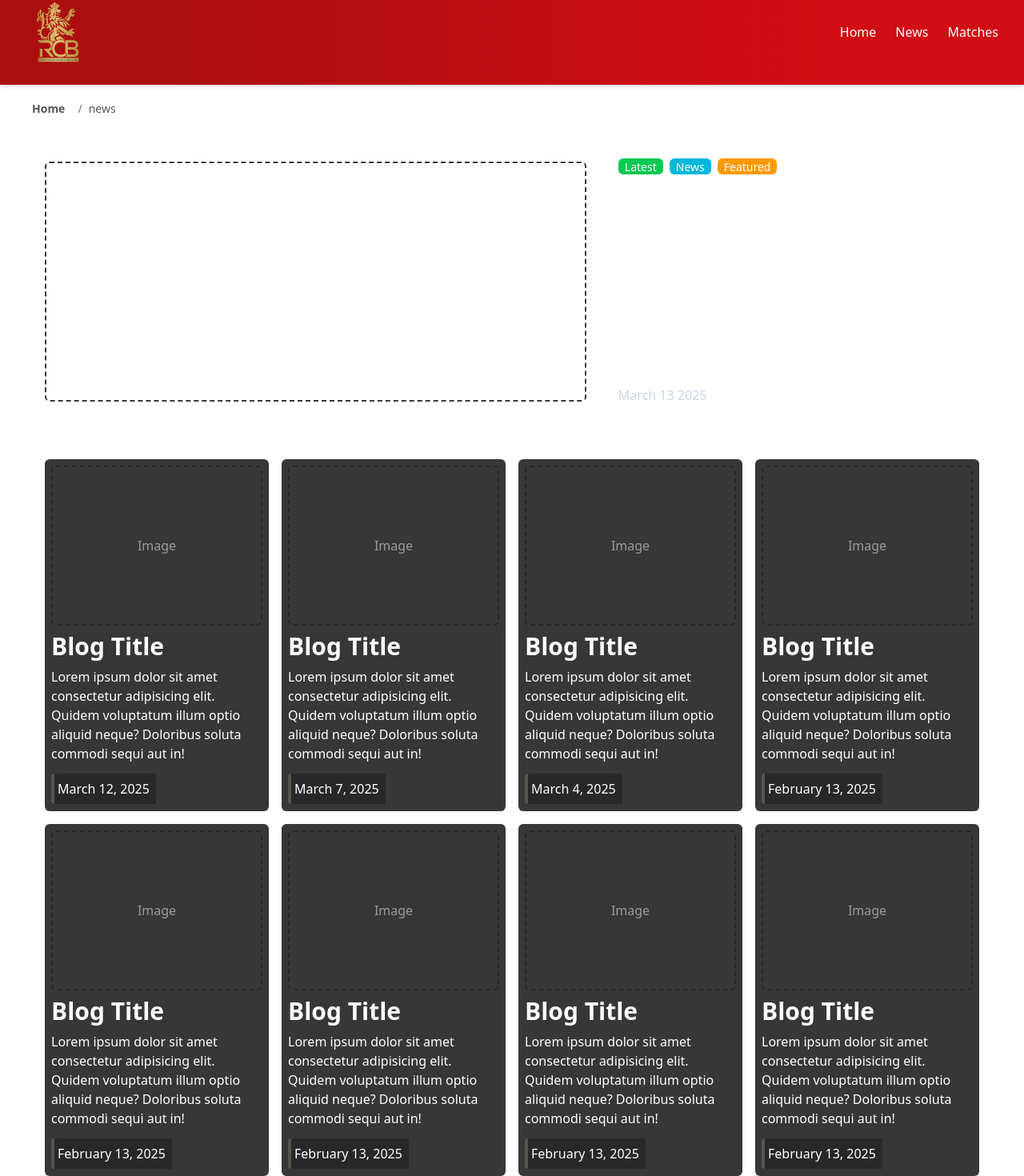
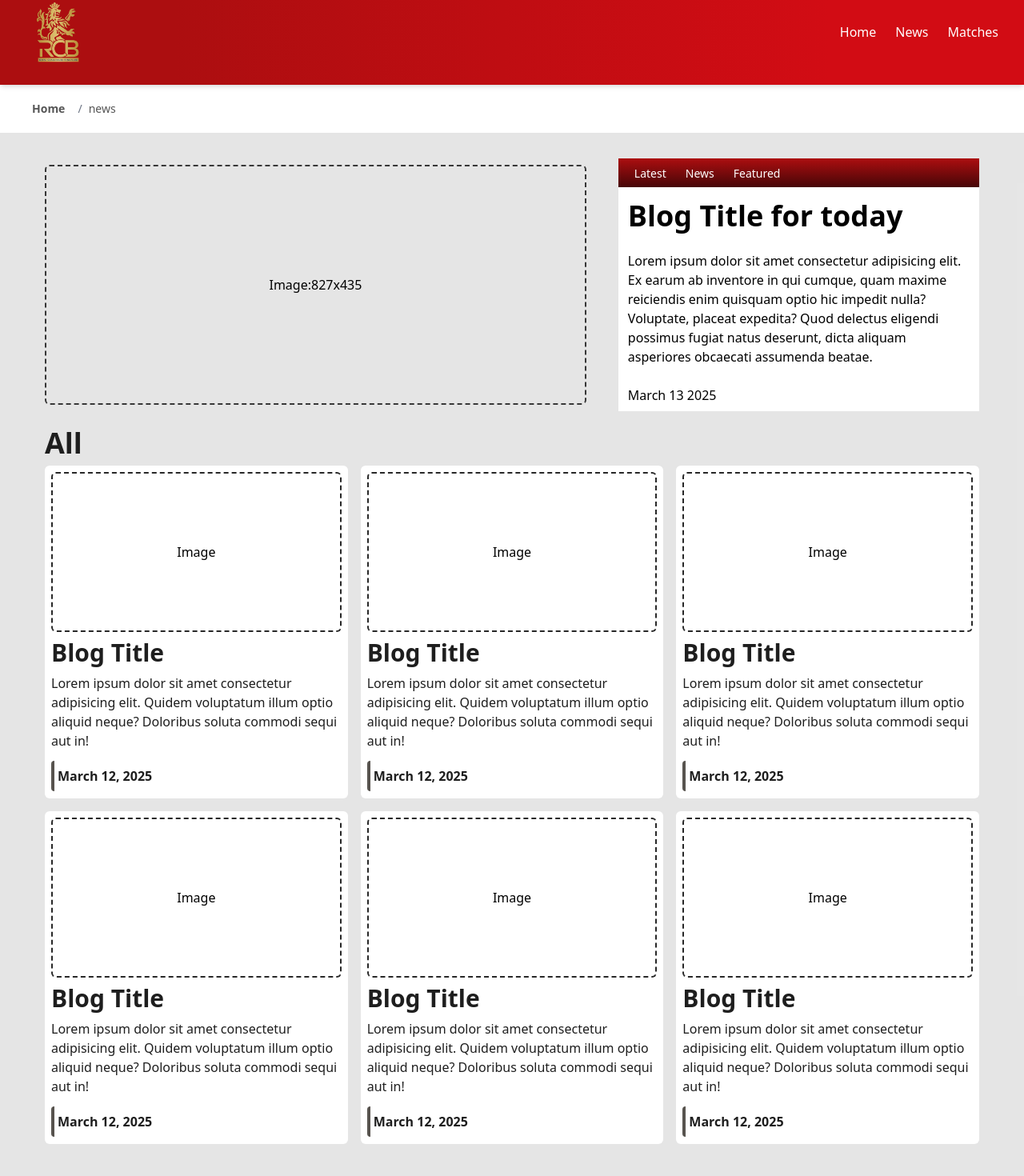
Before and after one commit to jovpbcfd/cricket-web-01, a Next.js app: page /news in a window 1280 px wide. Shown: the part 26-1496 px from the top of the page at 80% size. Built offline with nearby package versions, Linux system fonts and the light colour scheme.

Commit message:
Update matches page

```diff
--- a/app/news/page.tsx
+++ b/app/news/page.tsx
@@ -1,28 +1,29 @@
 export default function Page() {
     return (
         <>
+            <div className="bg-[#DDDDDDBF]">
                 <div className="max-w-[1200px] mx-auto py-4 px-2 rounded-md md:py-8 md:px-4">
                     <div className="flex flex-col-reverse gap-2 md:flex-row md:gap-10 md:mb-5 md:items-center">
-                    <div className="border-2 border-[#373737] border-dashed text-white/50 w-full h-[200px] flex items-center justify-center rounded-md md:w-[60%] md:h-[300px]">
+                        <div className="border-2 border-[#373737] border-dashed text-black w-full h-[200px] flex items-center justify-center rounded-md md:w-[60%] md:h-[300px]">
                             Image:
                             <span>827</span>
                             <span> x </span>
                             <span>435</span>
                         </div>
-                    <div className="w-full md:w-[40%]">
-                        <div className="mb-2 text-sm">
-                            <span className="bg-green-500 rounded-md py-[0.5px] px-2">Latest</span>
-                            <span className="bg-cyan-500 rounded-md py-[0.5px] px-2 ml-2">News</span>
-                            <span className="bg-amber-500 rounded-md py-[0.5px] px-2 ml-2">Featured</span>
+                        <div className="w-full bg-[#FFFFFF] md:w-[40%]">
+                            <div className="mb-2 text-sm text-black bg-[linear-gradient(to_bottom,#AC0E10,#460607)] md:py-2 md:px-3">
+                                <span className="text-white rounded-md py-[0.5px] px-2">Latest</span>
+                                <span className="text-white rounded-md py-[0.5px] px-2 ml-2">News</span>
+                                <span className="text-white rounded-md py-[0.5px] px-2 ml-2">Featured</span>
                             </div>
-                        <h1 className="font-bold mb-2 text-2xl md:text-5xl">Blog Title for today</h1>
-                        <p className="mb-2">Lorem ipsum dolor sit amet consectetur adipisicing elit.
+                            <h1 className="font-bold mb-2 text-2xl text-black md:text-4xl md:py-2 md:px-3">Blog Title for today</h1>
+                            <p className="mb-2 text-black md:py-2 md:px-3">Lorem ipsum dolor sit amet consectetur adipisicing elit.
                                 Ex earum ab inventore in qui cumque, quam maxime reiciendis enim quisquam optio hic impedit nulla? Voluptate,
                                 placeat expedita? Quod delectus eligendi possimus fugiat natus deserunt,
                                 dicta aliquam asperiores obcaecati assumenda beatae.
                             </p>
-                        <div>
-                            <span className="text-slate-300">
+                            <div className="md:py-2 md:px-3">
+                                <span className="text-black">
                                     March 13 2025
                                 </span>
                             </div>
@@ -30,127 +31,25 @@ export default function Page() {
                     </div>
 
                     <div className="my-2">
-                    <h2 className="text-xl font-bold md:text-4xl">All news articles</h2>
-                    <div className="grid mt-2 gap-2 md:grid-cols-4 md:gap-4">
-                        <div className="bg-[#373737] p-2 rounded-md">
-                            <div className="border-2 border-[#282828] border-dashed text-white/50 w-full h-[200px] flex items-center justify-center rounded-md">
+                        <h2 className="text-xl text-[#1E1E1E] font-bold md:text-4xl">All</h2>
+                        <div className="grid mt-2 gap-2 md:grid-cols-3 md:gap-4">
+                            {[...Array(6)].map((_, index) => (
+                                <div key={index} className="bg-[#FFFFFF] p-2 rounded-md">
+                                    <div className="border-2 border-[#282828] border-dashed text-black w-full h-[200px] flex items-center justify-center rounded-md">
                                         Image
                                     </div>
-                            <h3 className="font-bold text-2xl my-2 md:text-3xl">Blog Title</h3>
-                            <p className="mb-5">Lorem ipsum dolor sit amet consectetur adipisicing elit. Quidem voluptatum illum optio aliquid neque? Doloribus soluta commodi sequi aut in!</p>
+                                    <h3 className="font-bold text-2xl my-2 text-[#1E1E1E] md:text-3xl">Blog Title</h3>
+                                    <p className="mb-5 text-[#1E1E1E]">Lorem ipsum dolor sit amet consectetur adipisicing elit. Quidem voluptatum illum optio aliquid neque? Doloribus soluta commodi sequi aut in!</p>
                                     <div className="mb-2">
-                                <span className="bg-[#282828] h-full w-full py-2 pr-2 relative rounded-s-md">
-                                    <span className="ml-2">
+                                        <span className="h-full w-full py-2 pr-2 relative rounded-s-md">
+                                            <span className="ml-2 font-bold text-[#1E1E1E]">
                                                 March 12, 2025
                                             </span>
                                             <div className="absolute w-1 h-full bg-[#57534e] left-0 top-0 rounded-s-md"></div>
                                         </span>
                                     </div>
                                 </div>
-                        <div className="bg-[#373737] p-2 rounded-md">
-                            <div className="border-2 border-[#282828] border-dashed text-white/50 w-full h-[200px] flex items-center justify-center rounded-md">
-                                Image
-                            </div>
-                            <h3 className="font-bold text-2xl my-2 md:text-3xl">Blog Title</h3>
-                            <p className="mb-5">Lorem ipsum dolor sit amet consectetur adipisicing elit. Quidem voluptatum illum optio aliquid neque? Doloribus soluta commodi sequi aut in!</p>
-                            <div className="mb-2">
-                                <span className="bg-[#282828] h-full w-full py-2 pr-2 relative rounded-s-md">
-                                    <span className="ml-2">
-                                        March 7, 2025
-                                    </span>
-                                    <div className="absolute w-1 h-full bg-[#57534e] left-0 top-0 rounded-s-md"></div>
-                                </span>
-                            </div>
-                        </div>
-                        <div className="bg-[#373737] p-2 rounded-md">
-                            <div className="border-2 border-[#282828] border-dashed text-white/50 w-full h-[200px] flex items-center justify-center rounded-md">
-                                Image
-                            </div>
-                            <h3 className="font-bold text-2xl my-2 md:text-3xl">Blog Title</h3>
-                            <p className="mb-5">Lorem ipsum dolor sit amet consectetur adipisicing elit. Quidem voluptatum illum optio aliquid neque? Doloribus soluta commodi sequi aut in!</p>
-                            <div className="mb-2">
-                                <span className="bg-[#282828] h-full w-full py-2 pr-2 relative rounded-s-md">
-                                    <span className="ml-2">
-                                        March 4, 2025
-                                    </span>
-                                    <div className="absolute w-1 h-full bg-[#57534e] left-0 top-0 rounded-s-md"></div>
-                                </span>
-                            </div>
-                        </div>
-                        <div className="bg-[#373737] p-2 rounded-md">
-                            <div className="border-2 border-[#282828] border-dashed text-white/50 w-full h-[200px] flex items-center justify-center rounded-md">
-                                Image
-                            </div>
-                            <h3 className="font-bold text-2xl my-2 md:text-3xl">Blog Title</h3>
-                            <p className="mb-5">Lorem ipsum dolor sit amet consectetur adipisicing elit. Quidem voluptatum illum optio aliquid neque? Doloribus soluta commodi sequi aut in!</p>
-                            <div className="mb-2">
-                                <span className="bg-[#282828] h-full w-full py-2 pr-2 relative rounded-s-md">
-                                    <span className="ml-2">
-                                        February 13, 2025
-                                    </span>
-                                    <div className="absolute w-1 h-full bg-[#57534e] left-0 top-0 rounded-s-md"></div>
-                                </span>
-                            </div>
-                        </div>
-                        <div className="bg-[#373737] p-2 rounded-md">
-                            <div className="border-2 border-[#282828] border-dashed text-white/50 w-full h-[200px] flex items-center justify-center rounded-md">
-                                Image
-                            </div>
-                            <h3 className="font-bold text-2xl my-2 md:text-3xl">Blog Title</h3>
-                            <p className="mb-5">Lorem ipsum dolor sit amet consectetur adipisicing elit. Quidem voluptatum illum optio aliquid neque? Doloribus soluta commodi sequi aut in!</p>
-                            <div className="mb-2">
-                                <span className="bg-[#282828] h-full w-full py-2 pr-2 relative rounded-s-md">
-                                    <span className="ml-2">
-                                        February 13, 2025
-                                    </span>
-                                    <div className="absolute w-1 h-full bg-[#57534e] left-0 top-0 rounded-s-md"></div>
-                                </span>
-                            </div>
-                        </div>
-                        <div className="bg-[#373737] p-2 rounded-md">
-                            <div className="border-2 border-[#282828] border-dashed text-white/50 w-full h-[200px] flex items-center justify-center rounded-md">
-                                Image
-                            </div>
-                            <h3 className="font-bold text-2xl my-2 md:text-3xl">Blog Title</h3>
-                            <p className="mb-5">Lorem ipsum dolor sit amet consectetur adipisicing elit. Quidem voluptatum illum optio aliquid neque? Doloribus soluta commodi sequi aut in!</p>
-                            <div className="mb-2">
-                                <span className="bg-[#282828] h-full w-full py-2 pr-2 relative rounded-s-md">
-                                    <span className="ml-2">
-                                        February 13, 2025
-                                    </span>
-                                    <div className="absolute w-1 h-full bg-[#57534e] left-0 top-0 rounded-s-md"></div>
-                                </span>
-                            </div>
-                        </div>
-                        <div className="bg-[#373737] p-2 rounded-md">
-                            <div className="border-2 border-[#282828] border-dashed text-white/50 w-full h-[200px] flex items-center justify-center rounded-md">
-                                Image
-                            </div>
-                            <h3 className="font-bold text-2xl my-2 md:text-3xl">Blog Title</h3>
-                            <p className="mb-5">Lorem ipsum dolor sit amet consectetur adipisicing elit. Quidem voluptatum illum optio aliquid neque? Doloribus soluta commodi sequi aut in!</p>
-                            <div className="mb-2">
-                                <span className="bg-[#282828] h-full w-full py-2 pr-2 relative rounded-s-md">
-                                    <span className="ml-2">
-                                        February 13, 2025
-                                    </span>
-                                    <div className="absolute w-1 h-full bg-[#57534e] left-0 top-0 rounded-s-md"></div>
-                                </span>
-                            </div>
-                        </div>
-                        <div className="bg-[#373737] p-2 rounded-md">
-                            <div className="border-2 border-[#282828] border-dashed text-white/50 w-full h-[200px] flex items-center justify-center rounded-md">
-                                Image
-                            </div>
-                            <h3 className="font-bold text-2xl my-2 md:text-3xl">Blog Title</h3>
-                            <p className="mb-5">Lorem ipsum dolor sit amet consectetur adipisicing elit. Quidem voluptatum illum optio aliquid neque? Doloribus soluta commodi sequi aut in!</p>
-                            <div className="mb-2">
-                                <span className="bg-[#282828] h-full w-full py-2 pr-2 relative rounded-s-md">
-                                    <span className="ml-2">
-                                        February 13, 2025
-                                    </span>
-                                    <div className="absolute w-1 h-full bg-[#57534e] left-0 top-0 rounded-s-md"></div>
-                                </span>
-                            </div>
+                            ))}
                         </div>
                     </div>
                 </div>
```
Also changed, not shown: components/match-item.tsx (+69 -75 lines), data/match.ts (+13 -13 lines), public/img/bg-page-matches.webp (added), public/img/match-info-bg.webp (added). Lines whose indentation alone changed are shown as unchanged.
